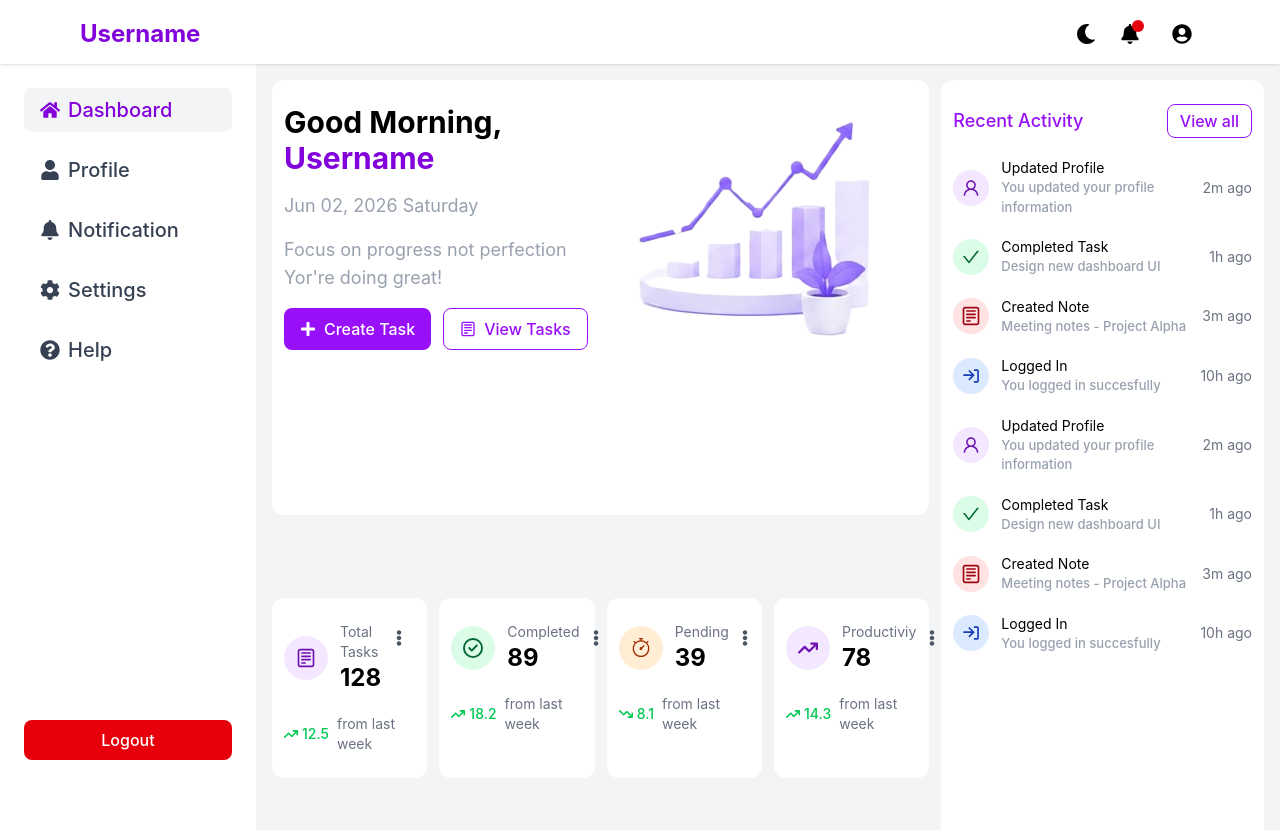
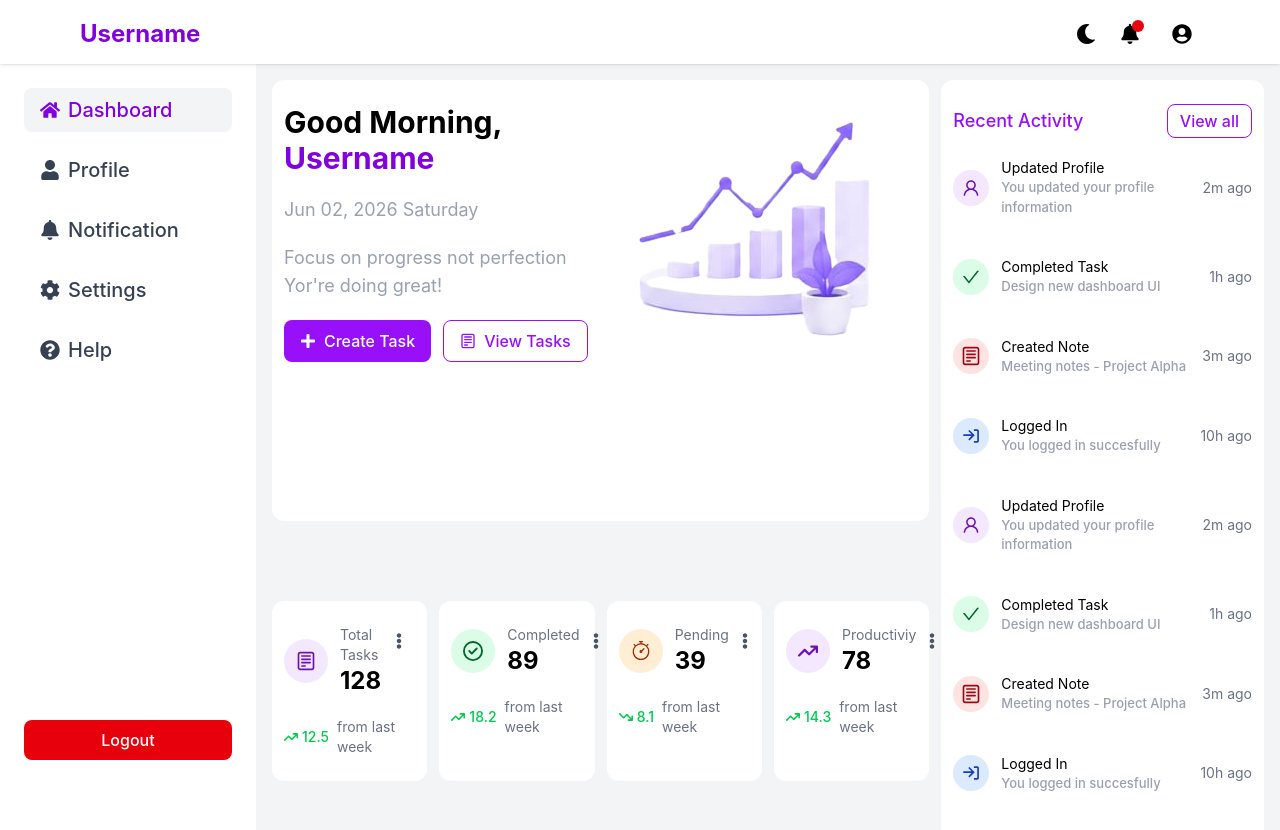
Before and after one commit to AmaanKhanGit/user-dashboard, a React (Vite) app: page / in a window 1280 px wide. Shown: the top 830 px of the page. Built offline with nearby package versions, Linux system fonts and the light colour scheme.

Commit message:
minor styles changed

```diff
--- a/src/Pages/Dashboard/components/DashboardHero.jsx
+++ b/src/Pages/Dashboard/components/DashboardHero.jsx
@@ -1,12 +1,13 @@
 import { FaPlus } from "react-icons/fa";
 import Button from "../../../components/Layout/Button";
 import { CgNotes } from "react-icons/cg";
+import StatusCards from "./StatusCards";
 const DashboardHero = ({ className }) => {
   return (
     <section
-      className={`sections justify-between max-md:flex-col flex ${className}`}
+      className={`sections flex justify-between max-md:flex-col ${className}`}
     >
-      <div className="flex flex-col gap-4">
+      <div className="flex flex-col gap-5">
         <h1 className="text-3xl font-bold">
           <div>Good Morning,</div>
           <div className="text-purple-700">Username</div>
--- a/src/Pages/Dashboard/components/RecentActivity.jsx
+++ b/src/Pages/Dashboard/components/RecentActivity.jsx
@@ -74,7 +74,7 @@
         <h3 className="text-lg font-medium text-purple-600">Recent Activity</h3>
         <Button className="hollowBtn px-3 py-1">View all</Button>
       </div>
-      <div className="flex flex-col gap-5">
+      <div className="flex flex-col gap-10">
         {activities.map((activity) => {
           const Icon = activity.icon;
           return (
```
